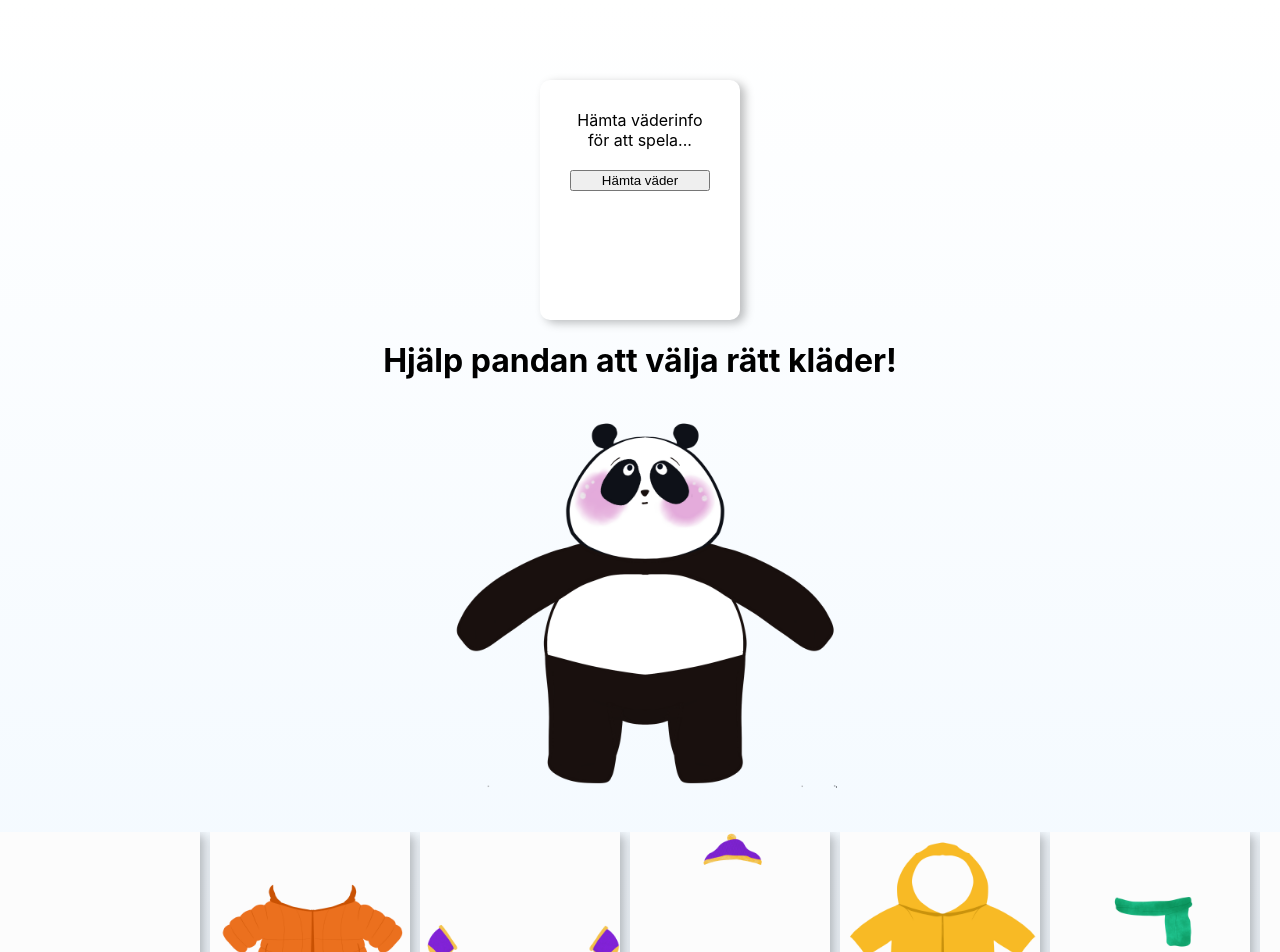
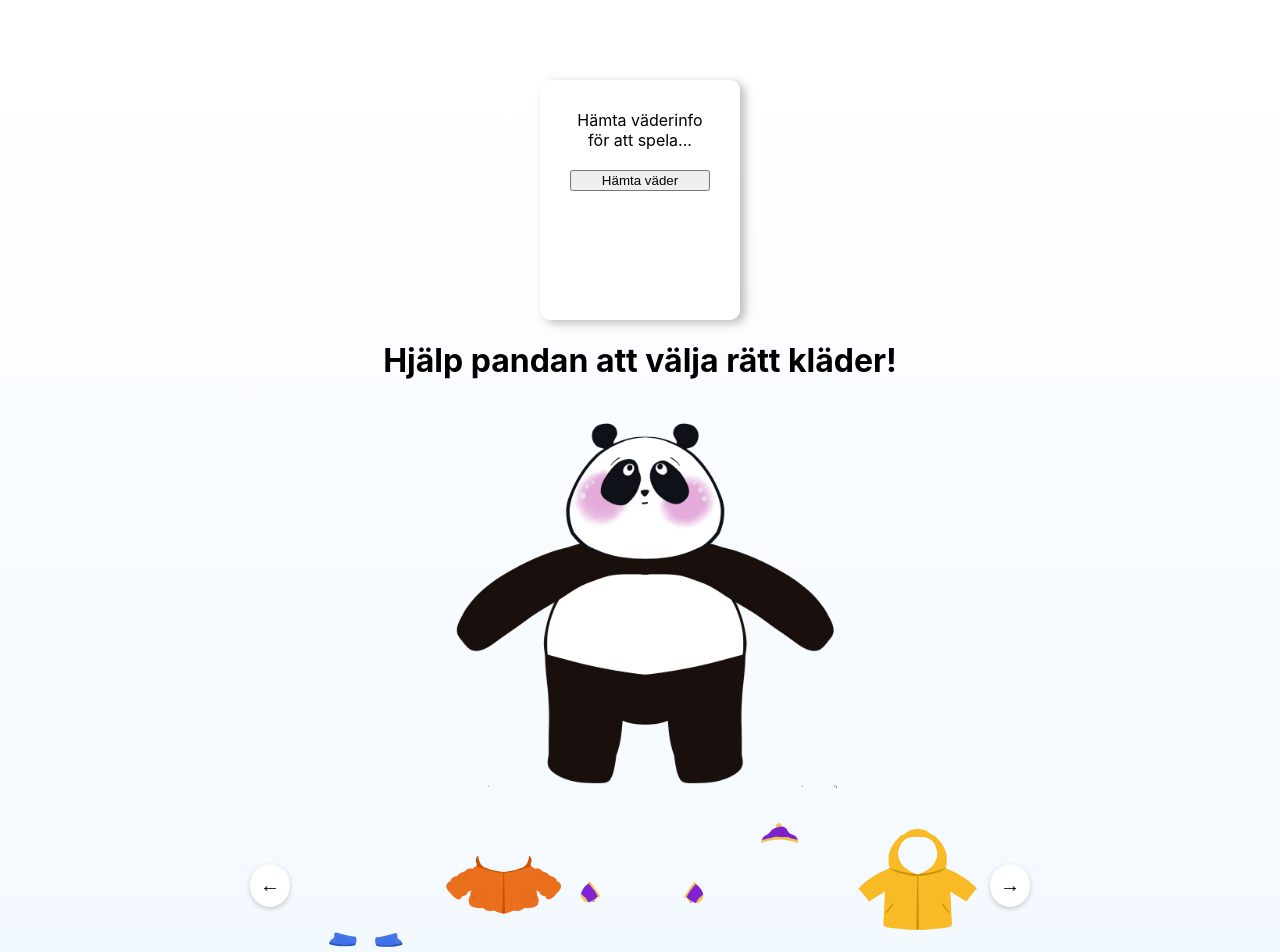
Before and after one commit to emholmgren/me1663-klader-efter-vader, a Next.js app: page / in a window 1280 px wide. Shown: the top 952 px of the page. Built offline with nearby package versions, Linux system fonts and the light colour scheme.

Commit message:
Updated clothing menu with carousel function and mood for avatar

```diff
--- a/components/Avatar.js
+++ b/components/Avatar.js
@@ -1,21 +1,21 @@
 import styles from '../styles/Avatar.module.css'
 
-export default function Avatar({ weatherData, clothes }) {
+export default function Avatar({ weatherData, selectedClothes }) {
     let avatarMood = "default.png";
 
     if (weatherData) {
-        const { temperature, weather } = weatherData;
-        if (temperature < 5 || [61, 63, 65].includes(weather)) {
-            avatarMood = "sad.png"; // Cold or rain
-        } else if (temperature > 30) {
-            avatarMood = "sweating.png"; // Very hot
-        }
+      const { temperature, weather } = weatherData;
+      if ([51, 53, 55, 61, 63, 65, 80, 81, 82].includes(weather)) {
+        avatarMood = "wet.png";
+      } else {
+        avatarMood = "sad.png";
+      }
     }
 
     return (
         <div className={styles.avatar}>
           <img src={`/avatars/${avatarMood}`} alt="avatar" style={{ width: "100%" }} />
-          {clothes.map((clothing, index) => (
+          {selectedClothes.map((clothing, index) => (
             <img
               key={index}
               src={`/clothes/${clothing}`}
--- a/components/ClothesMenu.js
+++ b/components/ClothesMenu.js
@@ -1,26 +1,80 @@
+import React, { useState } from 'react';
 import styles from '../styles/ClothesMenu.module.css'
 
-const clothesOptions = ["boots.png", "coat.png", "gloves.png", "hat.png", "raincoat.png", "scarf.png", "shorts.png"];
+const clothesOptions = [
+  "boots.png",
+  "coat.png",
+  "gloves.png",
+  "hat.png",
+  "raincoat.png",
+  "scarf.png",
+  "shorts.png"
+];
 
-export default function ClothesMenu({ setClothes, clothes }) {
-  const toggleClothing = (clothing) => {
-    setClothes((prevClothes) =>
-      prevClothes.includes(clothing)
-        ? prevClothes.filter((c) => c !== clothing)
-        : [...prevClothes, clothing]
+export default function ClothesMenu({ selectedClothes, setSelectedClothes }) {
+
+  const [startIndex, setStartIndex] = useState(0);
+  const itemsPerPage = 5;
+
+  // Move to next page
+  const nextPage = () => {
+    setStartIndex((prevIndex) => (prevIndex + 1) % clothesOptions.length);
+  };
+
+  // Move to previous page
+  const prevPage = () => {
+    setStartIndex(
+      (prevIndex) =>
+        (prevIndex - 1 + clothesOptions.length) % clothesOptions.length
     );
   };
 
+  // Clothes that are showed
+  const visibleClothes = clothesOptions.slice(
+    startIndex,
+    startIndex + itemsPerPage
+  );
+
+  if (visibleClothes.length < itemsPerPage) {
+    visibleClothes.push(
+      ...clothesOptions.slice(0, itemsPerPage - visibleClothes.length)
+    );
+  }
+
+  // Function to add or remove clothes from character
+  const toggleClothing = (item) => {
+    if (selectedClothes.includes(item)) {
+        setSelectedClothes(selectedClothes.filter((clothing) => clothing !== item)); // Remove item from list
+    } else {
+        setSelectedClothes([...selectedClothes, item]); // Add item to list
+    }
+};
+
   return (
+    <div className={styles.carousel}>
+
+      <button className={styles.navButton} onClick={prevPage}>
+        ←
+      </button>
+
       <div className={styles.clothingmenu}>
-      {clothesOptions.map((clothing, index) => (
+        {visibleClothes.map((clothing, index) => (
           <img
             key={index}
             src={`/clothes/${clothing}`}
             alt={clothing}
             onClick={() => toggleClothing(clothing)}
+            className={`${styles.clothingItem} ${
+              selectedClothes.includes(clothing) ? styles.selected : ""
+            }`}
           />
         ))}
       </div>
+
+      <button className={styles.navButton} onClick={nextPage}>
+        →
+      </button>
+
+    </div>
   );
 }
--- a/components/Footer.js
+++ b/components/Footer.js
@@ -4,7 +4,8 @@ export default function Footer() {
   return (
     <>
       <footer className={styles.footer}>
-        <img src="/logo-netlify.svg" alt="Netlify Logo" className={styles.logo} />
+        {/*<img src="/logo-netlify.svg" alt="Netlify Logo" className={styles.logo} />*/}
+        <p>Copyright &copy; 2024, All Rights Reserved</p>
       </footer>
     </>
   )
--- a/pages/index.js
+++ b/pages/index.js
@@ -15,7 +15,7 @@ import { getBackgroundClass } from "../utils/backgroundClassGetter";
 export default function Home() {
   const [weatherData, setWeatherData] = useState(null);
   const [backgroundClass, setBackgroundClass] = useState("default-bg");
-  const [clothes, setClothes] = useState([]);
+  const [selectedClothes, setSelectedClothes] = useState([]);
 
   const fetchWeather = async () => {
 
@@ -76,8 +76,8 @@ export default function Home() {
           <button onClick={fetchWeather}>Hämta väder</button>
         </div>
         <Header title="Hjälp pandan att välja rätt kläder!"/>
-        <Avatar weatherData={weatherData} clothes={clothes} />
-        <ClothesMenu setClothes={setClothes} clothes={clothes} />
+        <Avatar weatherData={weatherData} selectedClothes={selectedClothes} />
+        <ClothesMenu selectedClothes={selectedClothes} setSelectedClothes={setSelectedClothes} />
       </main>
 
       <Footer />
--- a/styles/ClothesMenu.module.css
+++ b/styles/ClothesMenu.module.css
@@ -1,19 +1,48 @@
+.carousel {
+    display: flex;
+    flex-direction: row;
+    align-items: center; /* Center content vertically */
+    justify-content: center; /* Center content horisontally */
+    gap: 10px; /* Distance between arrows and menu */
+    margin: 20px 0; /* Adds some margin around the menu */
+}
+
+.navButton {
+    background-color: #ffffff; /* Light background for arrows*/
+    border: none;
+    padding: 10px;
+    cursor: pointer;
+    font-size: 20px;
+    border-radius: 50%; /* Make buttons round */
+    box-shadow: 0 2px 5px rgba(0, 0, 0, 0.2); /* Adding some shadow */
+}
+
+.navButton:hover {
+    transform: scale(1.1); /* Zoom-effect on hover */
+}
+
 .clothingmenu {
-    position: relative;
-    width: 100vw;
-    overflow-x: scroll;
-    scrollbar-width: thin;
-    height: 200px;
     display: flex;
-    top: 30px;
-    gap: 10px;
+    flex-direction: row; /* Align clothes horisontally */
+    gap: 10px; /* Distance between clothing images */
+    overflow: hidden; /* Hide images outside the view */
+    max-width: 100%; /* Responsive menu */
 }
 
 .clothingmenu img {
-    cursor: "pointer";
-    float: left;
-    width: 100%;
-    height: 100%;
-    background-color: rgb(252, 252, 252);
-    box-shadow: 5px 3px 10px rgba(0, 0, 0, 0.26);
+    width: 8em; /* Size of clothes */
+    height: auto;
+    object-fit: cover;
+    cursor: pointer;
+    transition: transform 0.2s; /* Animation when clicking */
 }
+
+.clothingmenu img:hover {
+    transform: scale(1.1); /* Zoom-effect on hover */
+}
+
+.selected {
+    border: 3px solid green;
+    border-radius: 5px;
+    padding: 2px;
+  }
--- a/styles/Footer.module.css
+++ b/styles/Footer.module.css
@@ -3,8 +3,10 @@
   height: 100px;
   border-top: 1px solid #eaeaea;
   display: flex;
+  flex-direction: column;
   justify-content: center;
   align-items: center;
+  color: rgb(24, 24, 24);
 }
 
 .logo {
--- a/styles/globals.css
+++ b/styles/globals.css
@@ -1,6 +1,7 @@
 html,
 body {
   /*background-color: #f8fafc;*/
+  height: vh; /* Make body as high as viewers window */
   padding: 0;
   margin: 0;
   font-family: -apple-system, BlinkMacSystemFont, Segoe UI, Roboto, Oxygen, Ubuntu, Cantarell,
--- a/utils/weatherCodeMapper.js
+++ b/utils/weatherCodeMapper.js
@@ -1,3 +1,4 @@
+// Translate weather code into text description
 export function mapWeatherCode(code) {
     if (code === 0) return { description: "Klar himmel" };
     if ([1, 2, 3].includes(code)) return { description: "Molnigt" };
```
Also changed, not shown: utils/backgroundClassGetter.js (+1 -22 lines), public/clothes/default.png (deleted). Lines whose indentation alone changed are shown as unchanged.
